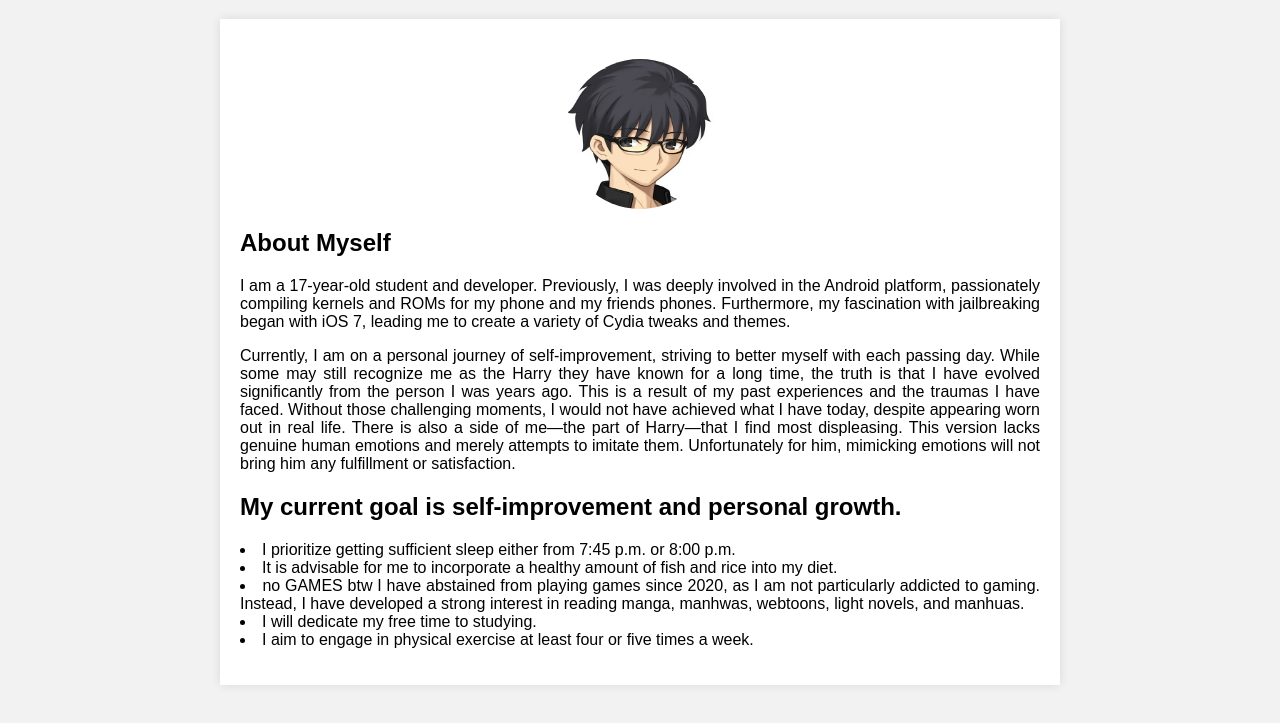
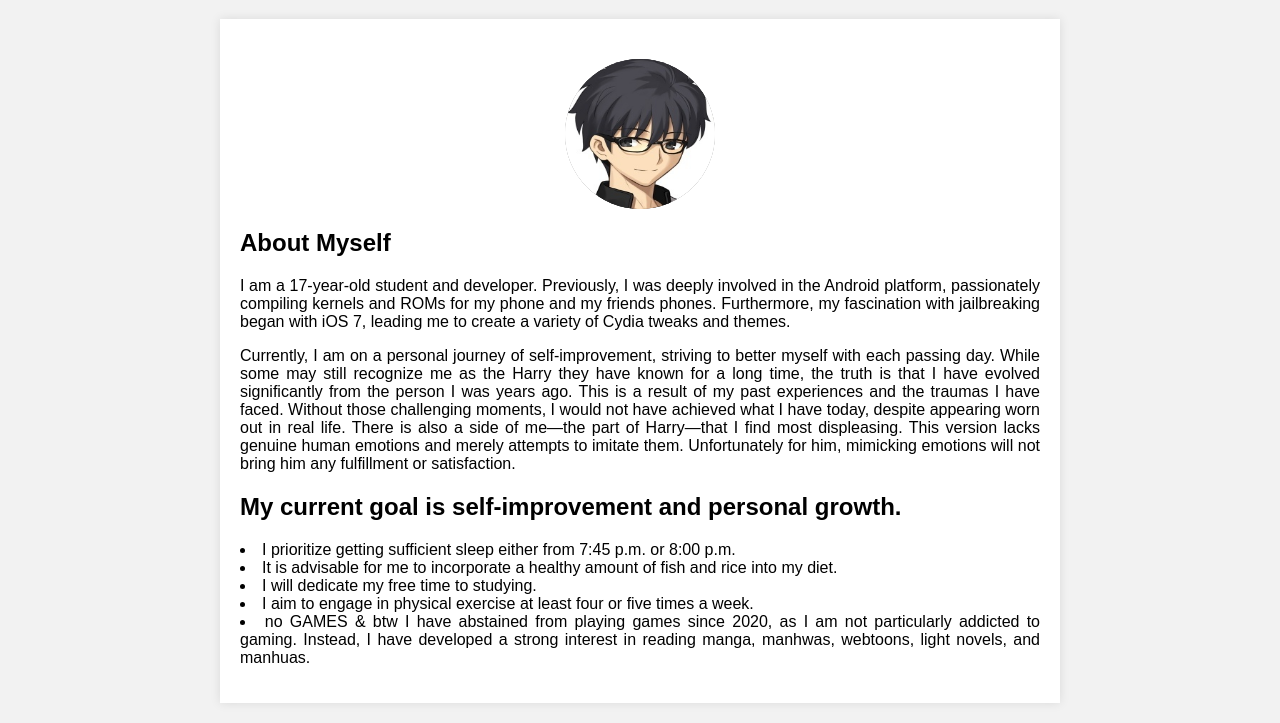
Before and after one commit to HariMatoson/HariMatoson, a plain HTML site: page index.html in a window 1280 px wide. Shown: the part 78-801 px from the top of the page. Drawn offline with Linux system fonts and the light colour scheme.

Commit message:
Update list context

```diff
--- a/index.html
+++ b/index.html
@@ -68,11 +68,12 @@
 
       <li> It is advisable for me to incorporate a healthy amount of fish and rice into my diet.</li>
 
-      <li> no GAMES btw I have abstained from playing games since 2020, as I am not particularly addicted to gaming. Instead, I have developed a strong interest in reading manga, manhwas, webtoons, light novels, and manhuas.</li>
-
       <li> I will dedicate my free time to studying.</li>
 
       <li> I aim to engage in physical exercise at least four or five times a week.</li>
+
+      <li> no GAMES & btw I have abstained from playing games since 2020, as I am not particularly addicted to gaming. Instead, I have developed a strong interest in reading manga, manhwas, webtoons, light novels, and manhuas.</li>
+
       </p>
     </div>
   </div>
```
